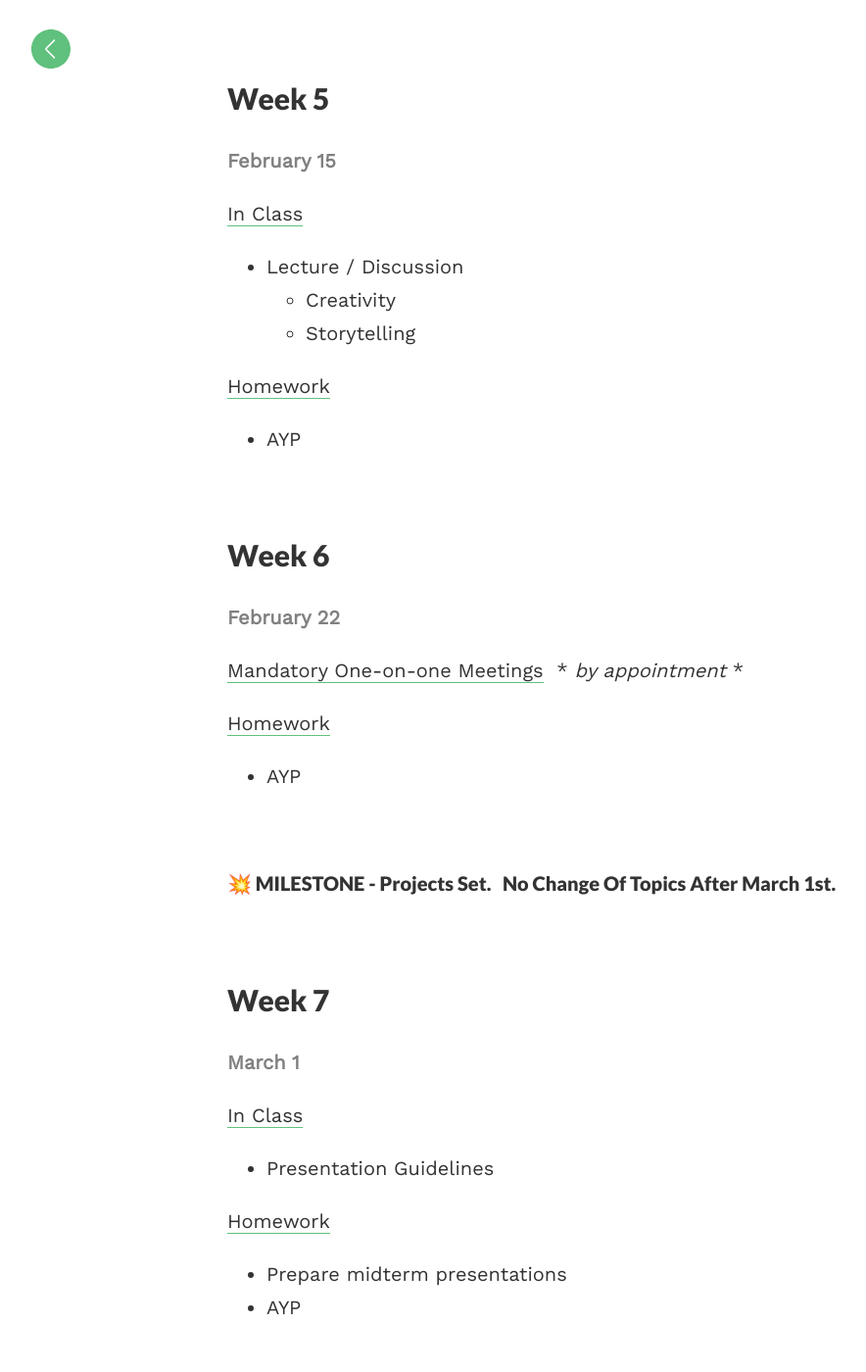
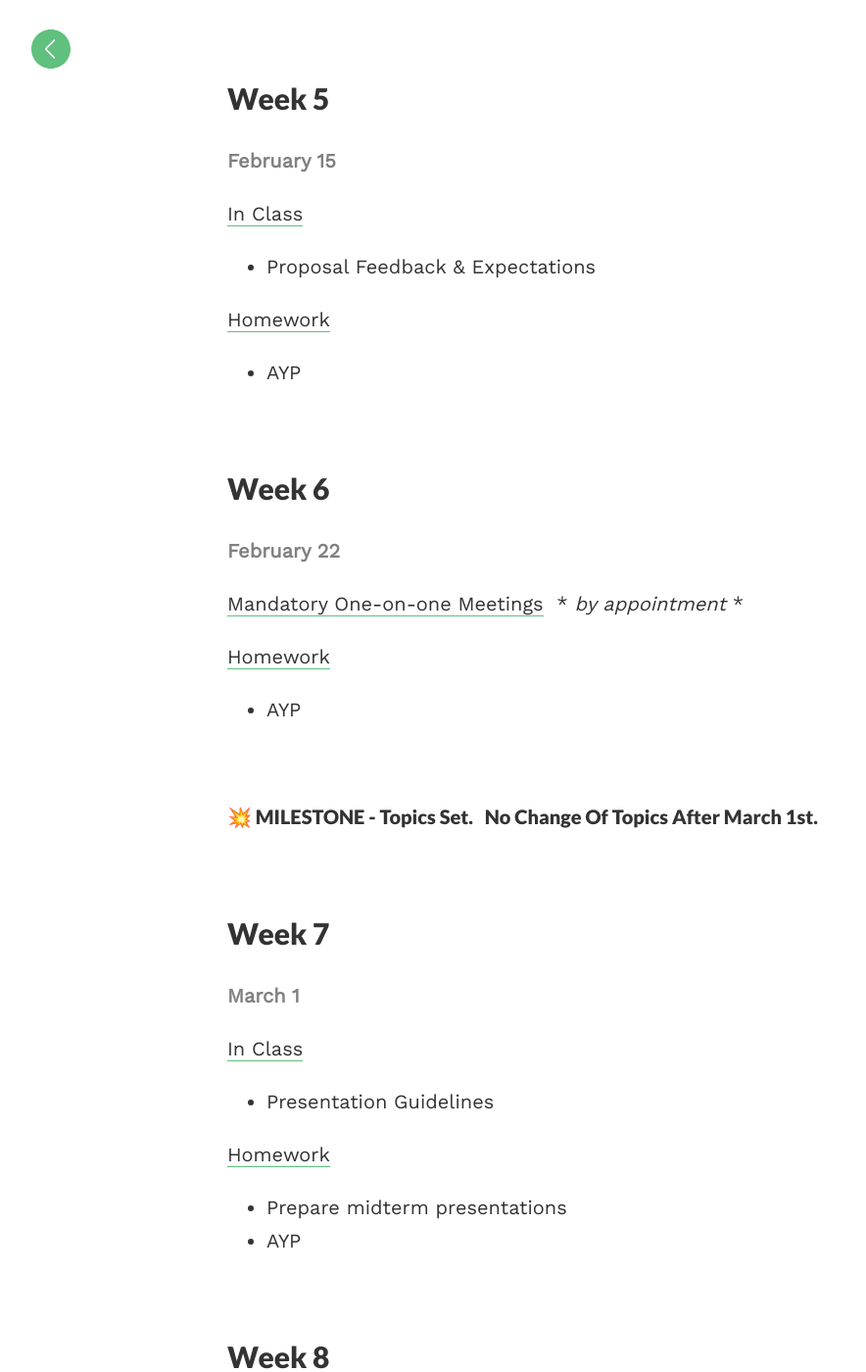
Before and after one commit to coloringchaos/capstone-s17, a Jekyll site: the page built from _posts/2017-01-16-schedule.md, in a window 1280 px wide and 1400 px high, scrolled down 3079 px. Shown: the whole window at 98% size, without its empty margins (8-892 px from the left). Built offline with Jekyll 4.4.1, drawn with Linux system fonts in a browser that asks for light colours; some of the changed text lies outside the part shown.

Commit message:
schedule

```diff
--- a/_posts/2017-01-16-schedule.md
+++ b/_posts/2017-01-16-schedule.md
@@ -118,9 +118,7 @@ You must have an approved Capstone project to continue the semester.*
 
 <span class="underlined">In Class</span>
 
-+ Lecture / Discussion
-	+ Creativity
-	+ Storytelling
++ Proposal Feedback & Expectations
 
 
 <span class="underlined">Homework</span>
@@ -141,7 +139,7 @@ You must have an approved Capstone project to continue the semester.*
 
 <br>
 
-#### 💥 MILESTONE -  Projects set. &nbsp; No change of topics after March 1st.
+#### 💥 MILESTONE -  Topics set. &nbsp; No change of topics after March 1st.
 
 <br>
 
```
Also changed, not shown: other parts of _posts/2017-01-16-schedule.md (+2 -2 lines).
